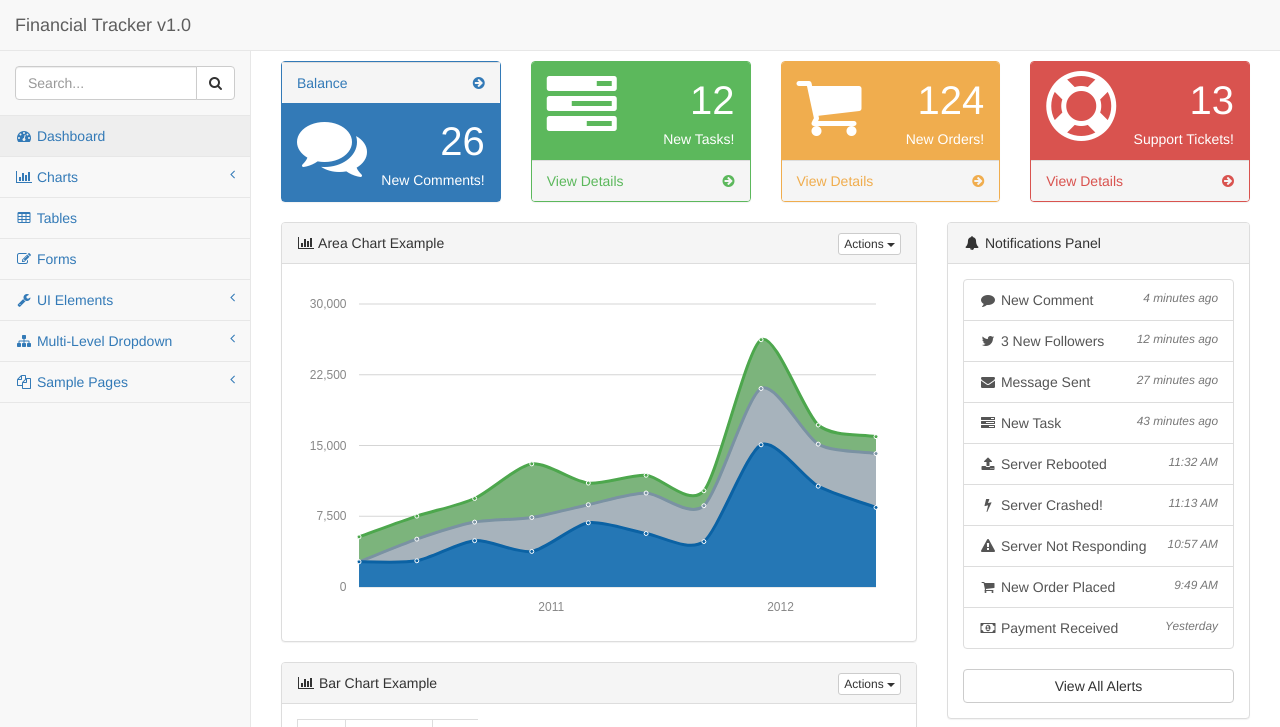
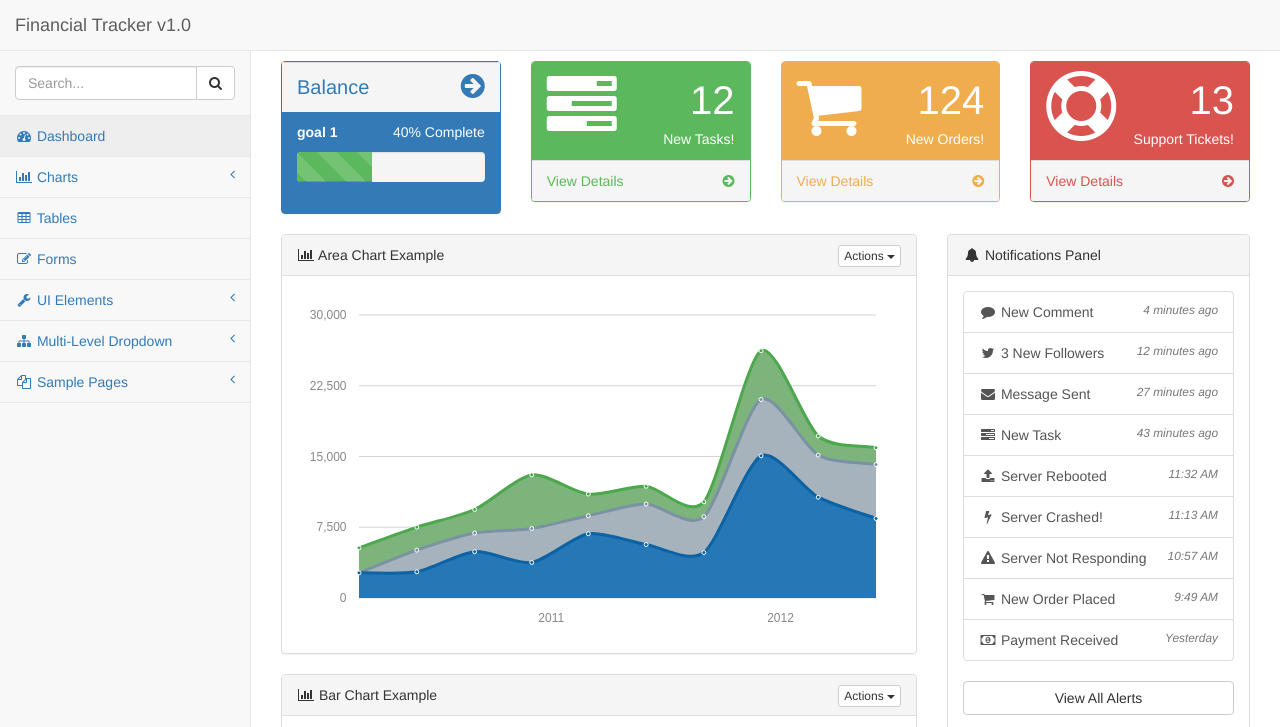
Before and after one commit to haibei-victor-wu/financial-tracker-mobile, a website: page pages/index.html in a window 1280 px wide. Shown: the top 727 px of the page. Drawn offline with Linux system fonts and the light colour scheme.

Commit message:
update the balance panel

```diff
--- a/js/morris-data.js
+++ b/js/morris-data.js
@@ -64,13 +64,13 @@ $(function() {
     Morris.Donut({
         element: 'morris-donut-chart',
         data: [{
-            label: "Download Sales",
+            label: "Download Sales 1",
             value: 12
         }, {
-            label: "In-Store Sales",
+            label: "In-Store Sales 2",
             value: 30
         }, {
-            label: "Mail-Order Sales",
+            label: "Mail-Order Sales 3",
             value: 20
         }],
         resize: true
--- a/pages/index.html
+++ b/pages/index.html
@@ -173,19 +173,23 @@
                     <div class="panel panel-primary">
                         <a href="#">
                             <div class="panel-footer">
-                                <span class="pull-left">Balance</span>
-                                <span class="pull-right"><i class="fa fa-arrow-circle-right"></i></span>
+                                <span class="pull-left titleFont">Balance</span>
+                                <span class="pull-right"><i class="fa fa-arrow-circle-right fa-2x"></i></span>
                                 <div class="clearfix"></div>
                             </div>
                         </a>
                         <div class="panel-heading noBorderRadius">
                             <div class="row">
-                                <div class="col-xs-3">
-                                    <i class="fa fa-comments fa-5x"></i>
-                                </div>
-                                <div class="col-xs-9 text-right">
-                                    <div class="huge">26</div>
-                                    <div>New Comments!</div>
+                                <div class="col-xs-12">
+                                    <p>
+                                        <strong>goal 1</strong>
+                                        <span class="pull-right">40% Complete</span>
+                                    </p>
+                                    <div class="progress progress-striped active" style="height: 30px">
+                                        <div class="progress-bar progress-bar-success" role="progressbar" aria-valuenow="40" aria-valuemin="0" aria-valuemax="100" style="width: 40%">
+                                            <span class="sr-only">40% Complete (success)</span>
+                                        </div>
+                                    </div>
                                 </div>
                             </div>
                         </div>
```
Also changed, not shown: dist/css/sb-admin-2.css.
